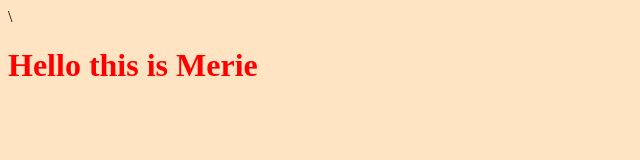
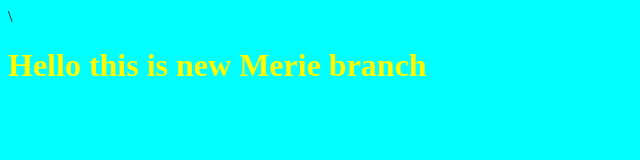
Before and after one commit to meriemLagh/myProject, a plain HTML site: page index.html in a window 1280 px wide. Shown: the whole page, without its empty margins (0-640 px from the left). Drawn offline with Linux system fonts and the light colour scheme.

Commit message:
changing style for the new branch

```diff
--- a/index.html
+++ b/index.html
@@ -8,7 +8,7 @@
   </head>
   <body>
     \
-    <h1>Hello this is Merie</h1>
+    <h1>Hello this is new Merie branch</h1>
     <script src="app.js"></script>
   </body>
 </html>
--- a/style.css
+++ b/style.css
@@ -1,6 +1,6 @@
 h1 {
-  color: red;
+  color: yellow;
 }
 body {
-  background-color: bisque;
+  background-color: aqua;
 }
```
